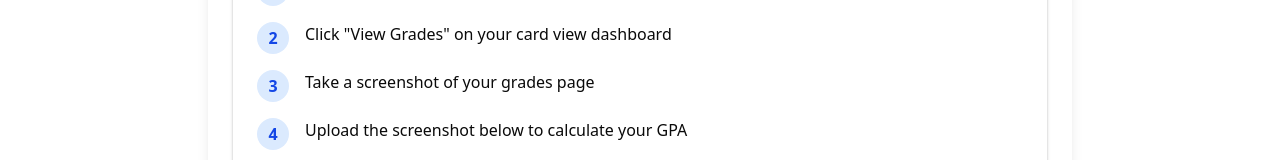
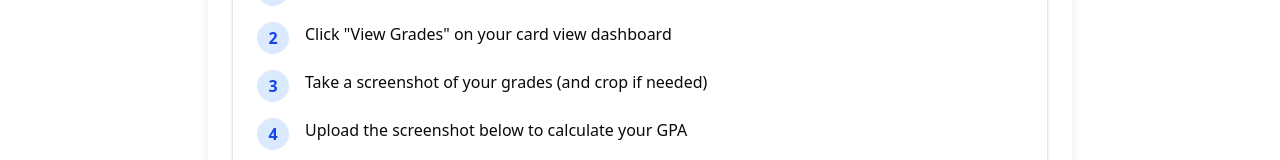
Before and after one commit to nayasinghania/spartan-score, a Next.js app: page / in a window 1280 px wide. Shown: the part 395-555 px from the top of the page. Built offline with nearby package versions, Linux system fonts and the light colour scheme.

Commit message:
Update page.tsx

```diff
--- a/src/app/page.tsx
+++ b/src/app/page.tsx
@@ -178,7 +178,7 @@ export default function Page() {
                       <span className="font-bold">3</span>
                     </div>
                     <p className="dark:text-gray-300">
-                      Take a screenshot of your grades page
+                      Take a screenshot of your grades (and crop if needed)
                     </p>
                   </div>
                   <div className="flex items-start gap-4">
```
